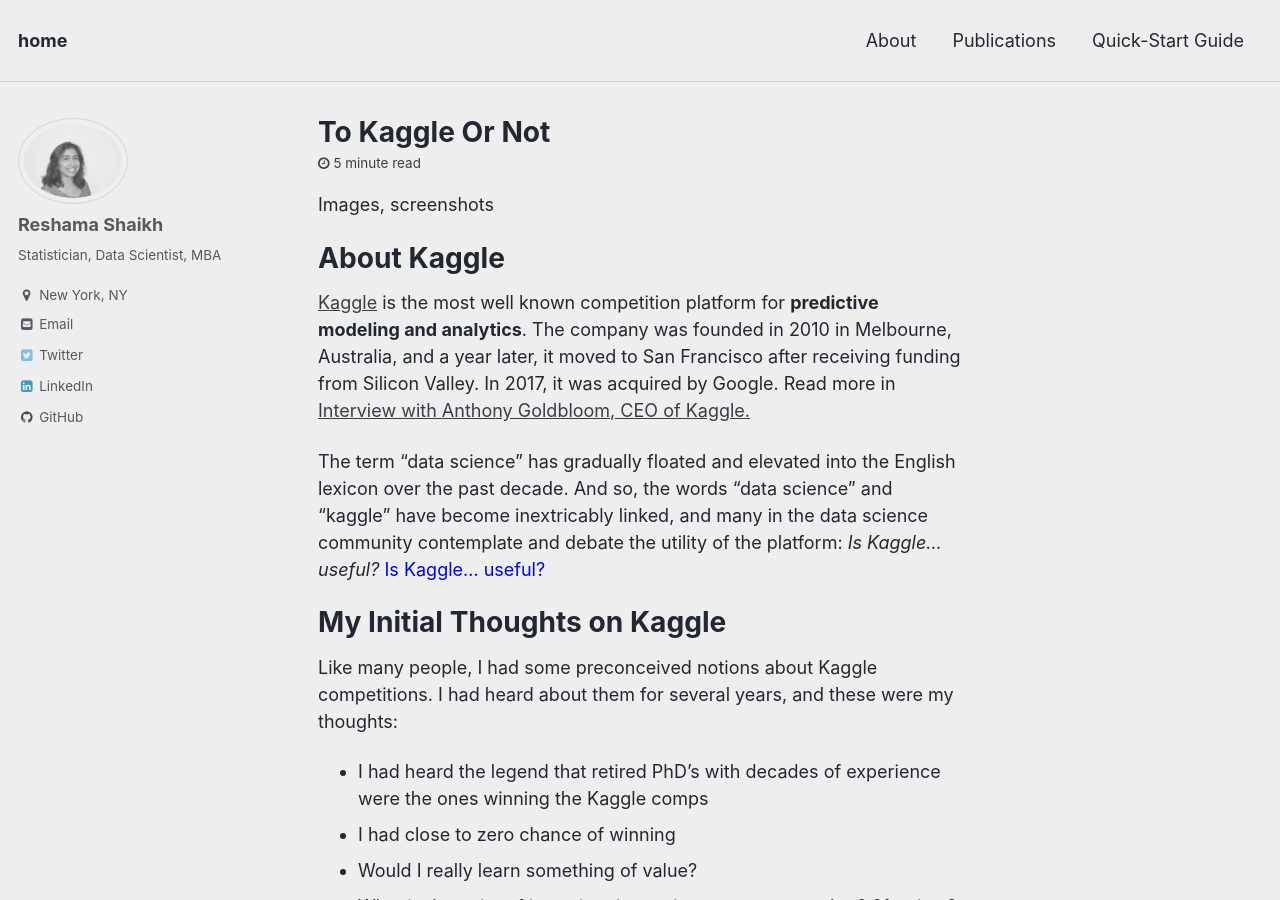
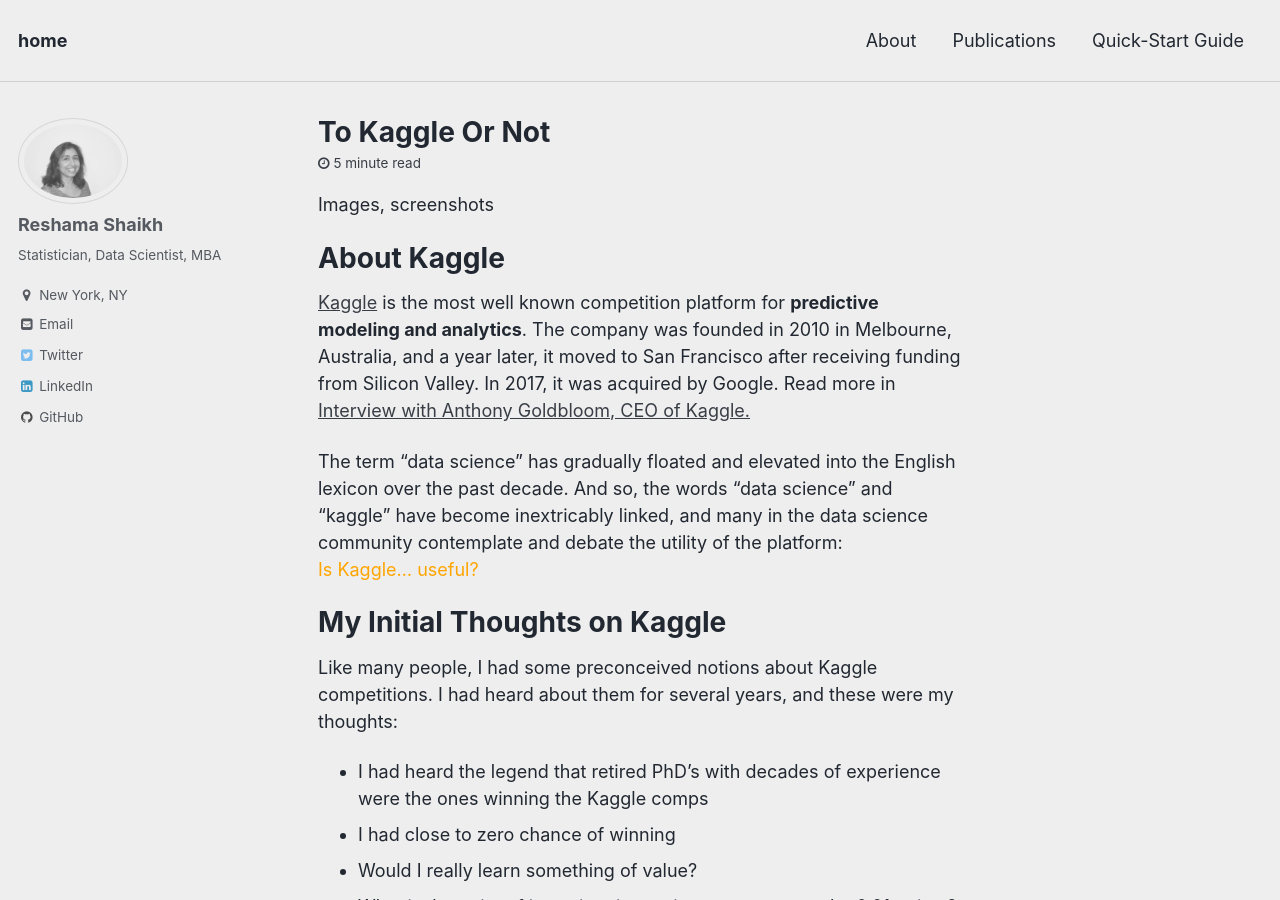
Before and after one commit to reshamas/reshamas.github.io, a Jekyll site: the page built from _posts/2018-04-19-to-kaggle-or-not.md, in a window 1280 px wide and 900 px high. Built offline with Jekyll 4.4.1, drawn with Linux system fonts in a browser that asks for light colours.

Commit message:
Update 2018-04-19-to-kaggle-or-not.md

```diff
--- a/_posts/2018-04-19-to-kaggle-or-not.md
+++ b/_posts/2018-04-19-to-kaggle-or-not.md
@@ -4,8 +4,8 @@
 
 [Kaggle](https://www.kaggle.com/) is the most well known competition platform for **predictive modeling and analytics**.  The company was founded in 2010 in Melbourne, Australia, and a year later, it moved to San Francisco after receiving funding from Silicon Valley.  In 2017, it was acquired by Google.  Read more in [Interview with Anthony Goldbloom, CEO of Kaggle.](https://medium.com/implodinggradients/ama-with-anthony-goldbloom-ceo-of-kaggle-the-open-data-science-platform-6a2012538316)
 
-The term “data science” has gradually floated and elevated into the English lexicon over the past decade.  And so, the words “data science” and “kaggle” have become inextricably linked, and many in the data science community contemplate and debate the utility of the platform:  *Is Kaggle... useful?*
-<a   style="color:blue; font:italic">Is Kaggle... useful?</a>
+The term “data science” has gradually floated and elevated into the English lexicon over the past decade.  And so, the words “data science” and “kaggle” have become inextricably linked, and many in the data science community contemplate and debate the utility of the platform:
+<a   style="color:orange; font:italic">Is Kaggle... useful?</a>
 
 # My Initial Thoughts on Kaggle
 Like many people, I had some preconceived notions about Kaggle competitions.  I had heard about them for several years, and these were my thoughts:
```
